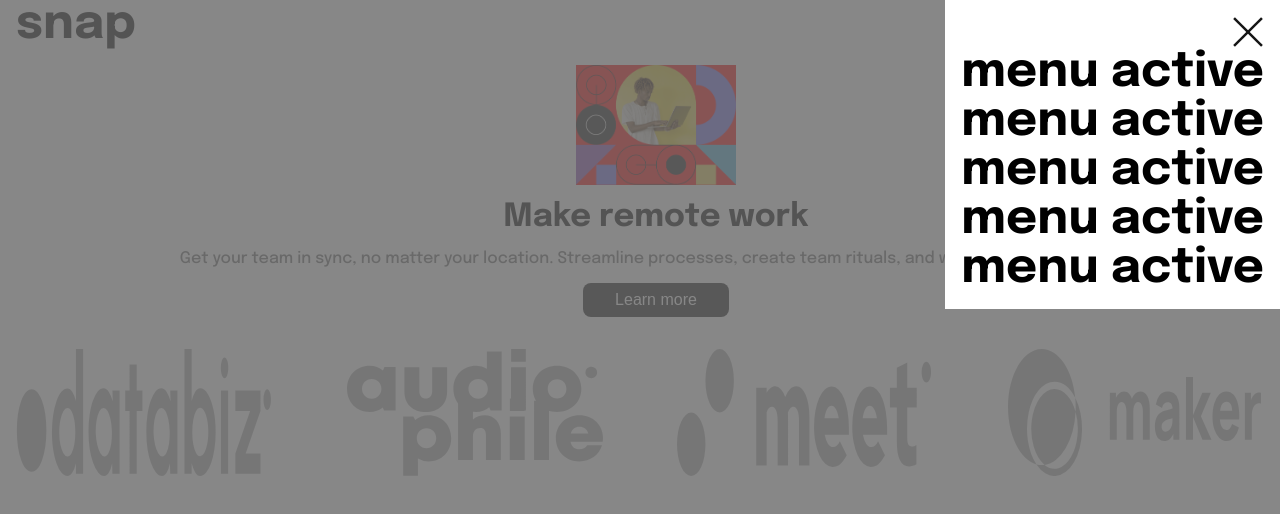
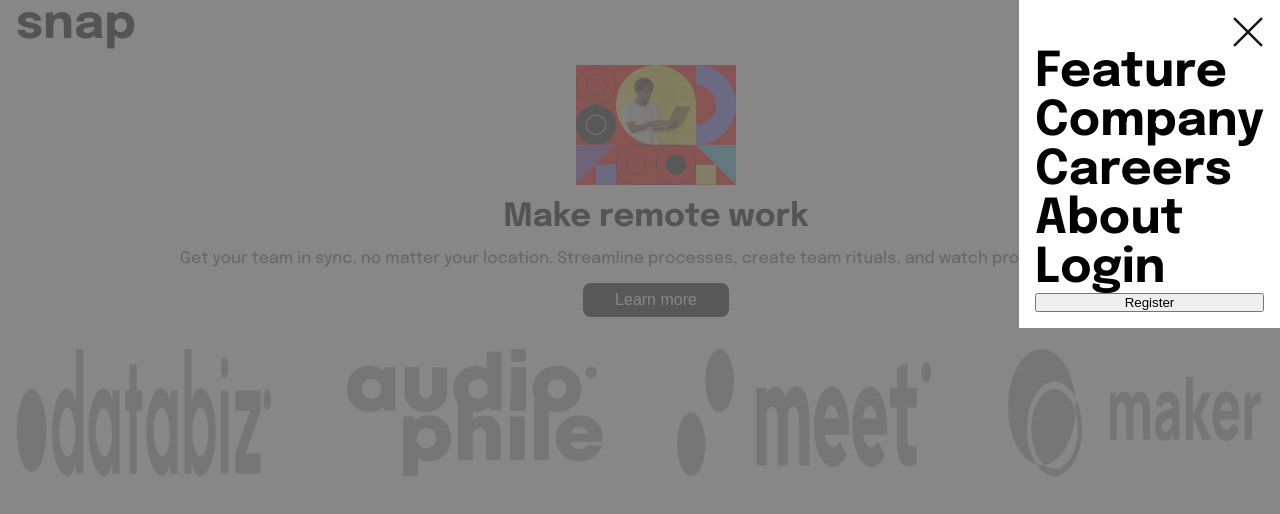
Before and after one commit to riwepo/fem-intro-section-with-dropdown-navigation, a React (Create React App) app: page / in a window 1280 px wide. Both pictures are taken after a click on the picture 1248 px from the left and 29 px from the top of the page. Shown: the top 514 px of the page. Built offline with nearby package versions, Linux system fonts and the light colour scheme.

Commit message:
adding structure to menu

```diff
--- a/src/components/MenuActive.js
+++ b/src/components/MenuActive.js
@@ -15,11 +15,14 @@ function MenuActive({ onMenuClose }) {
           alt="close icon"
           onClick={onMenuClose}
         />
-        <p>menu active</p>
-        <p>menu active</p>
-        <p>menu active</p>
-        <p>menu active</p>
-        <p>menu active</p>
+        <div className={classes.MenuItemsContainer}>
+          <p>Feature</p>
+          <p>Company</p>
+          <p>Careers</p>
+          <p>About</p>
+        </div>
+        <p>Login</p>
+        <button className={classes.button}>Register</button>
       </div>
     </>
   );
```
